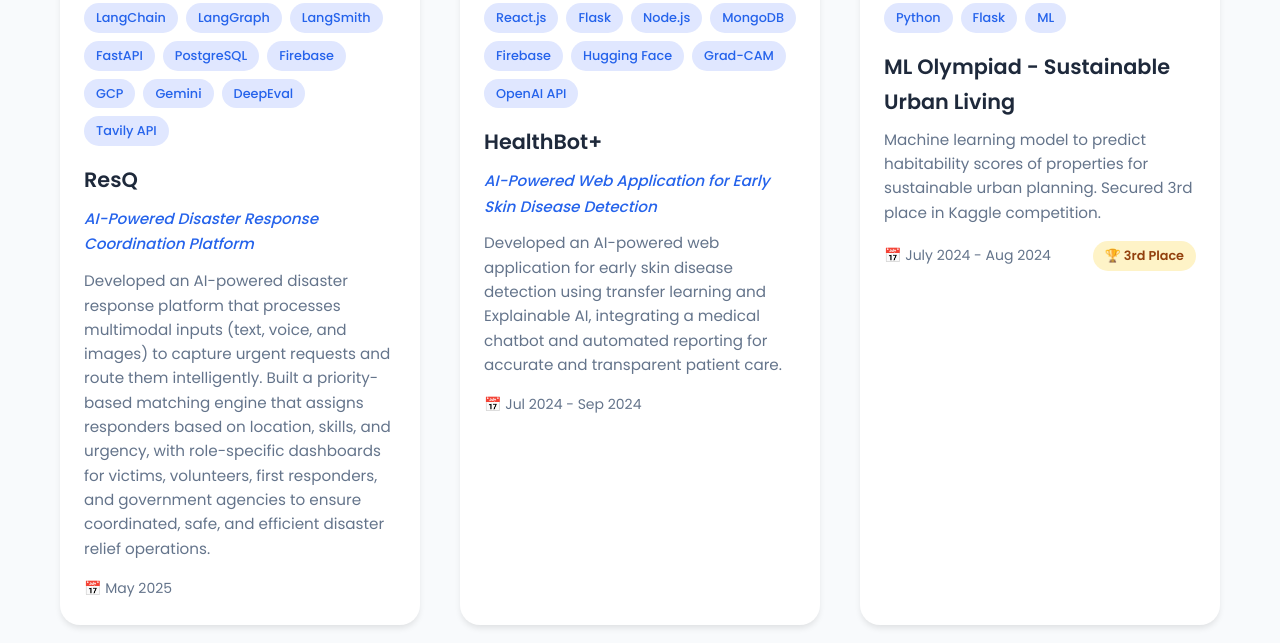
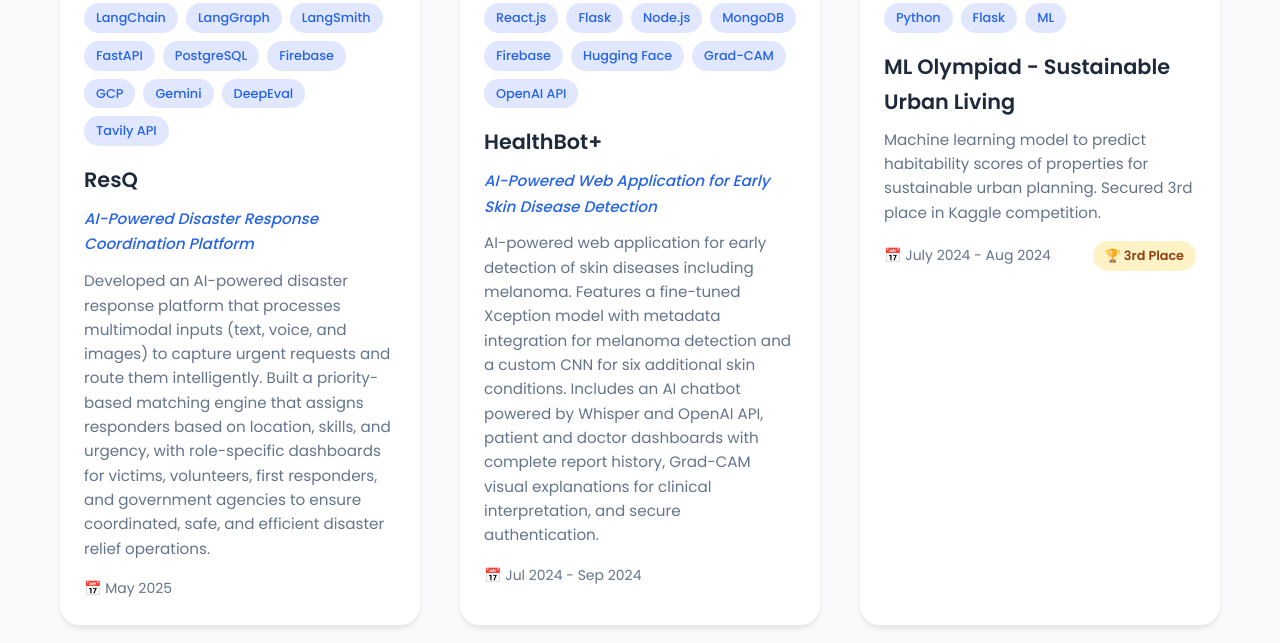
Before and after one commit to YasiruLaksara/YasiruLaksara.github.io, a plain HTML site: page index.html in a window 1280 px wide. Shown: the part 6736-7379 px from the top of the page. Drawn offline with Linux system fonts and the light colour scheme.

Commit message:
Update HealthBot+ project

```diff
--- a/index.html
+++ b/index.html
@@ -455,7 +455,7 @@
               <h3 class="project-title">HealthBot+</h3>
               <p class="project-subtitle">AI-Powered Web Application for Early Skin Disease Detection</p>
               <p class="project-description">
-                Developed an AI-powered web application for early skin disease detection using transfer learning and Explainable AI, integrating a medical chatbot and automated reporting for accurate and transparent patient care.
+                AI-powered web application for early detection of skin diseases including melanoma. Features a fine-tuned Xception model with metadata integration for melanoma detection and a custom CNN for six additional skin conditions. Includes an AI chatbot powered by Whisper and OpenAI API, patient and doctor dashboards with complete report history, Grad-CAM visual explanations for clinical interpretation, and secure authentication.
               </p>
               <div class="project-meta">
                 <span class="project-date">📅 Jul 2024 - Sep 2024</span>
```
